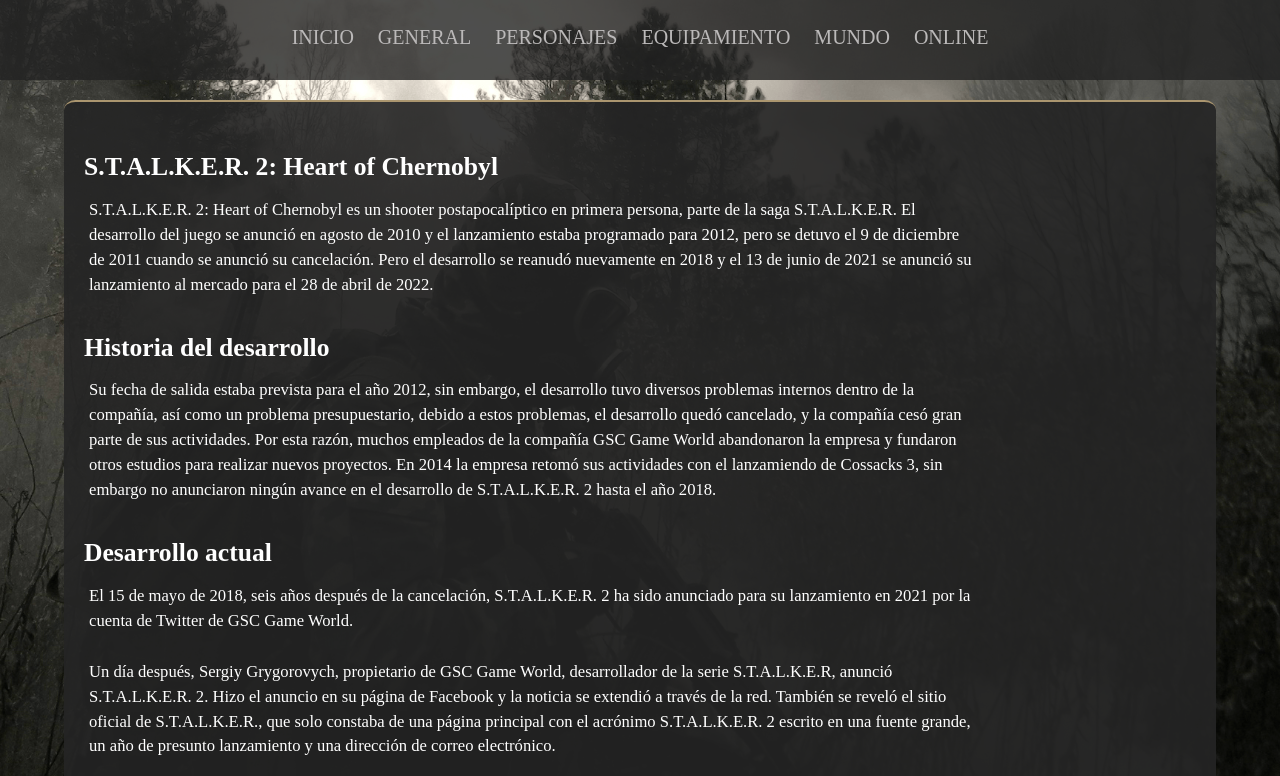
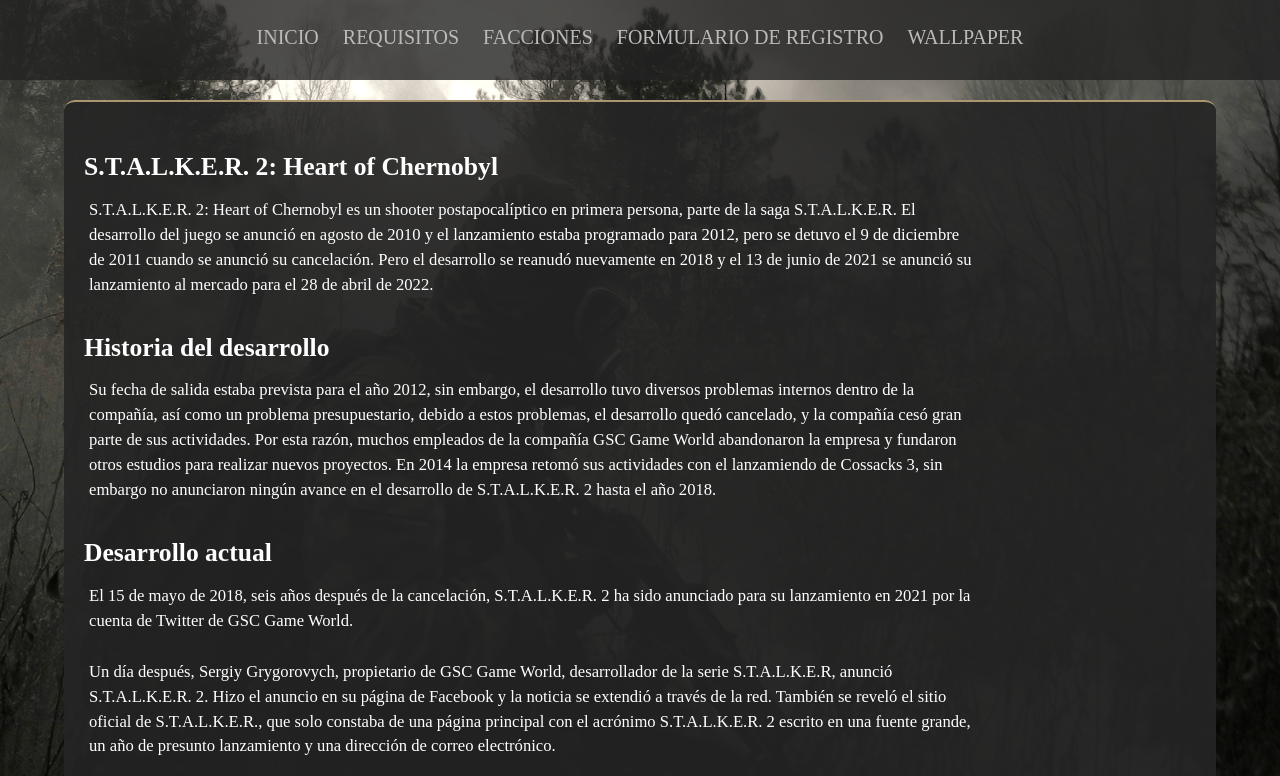
Before and after one commit to CoreDX1/PaginaDvwA, a website: page index.html in a window 1280 px wide. Shown: the top 776 px of the page. Drawn offline with nearby package versions, Linux system fonts and the light colour scheme; a web font is replaced by a local one.

Commit message:
Paginas 2/5 v1

```diff
--- a/index.html
+++ b/index.html
@@ -28,19 +28,16 @@
                     <a href="#">inicio</a>
                 </li>
                 <li>
-                    <a href="#">general</a>
+                    <a href="pages/requisitos.html">Requisitos</a>
                 </li>
                 <li>
-                    <a href="#">personajes</a>
+                    <a href="pages/facciones.html">Facciones</a>
                 </li>
                 <li>
-                    <a href="#">equipamiento</a>
+                    <a href="pages/facciones.html">Formulario de registro</a>
                 </li>
                 <li>
-                    <a href="#">mundo</a>
-                </li>
-                <li>
-                    <a href="#">online</a>
+                    <a href="#">Wallpaper</a>
                 </li>
                 <label for="check" class="esconder-menu">
                     &#215
```
Also changed, not shown: pages/facciones.html (added), pages/registro.html (added), pages/requisitos.html (added), pages/wallpaper.html (added).
